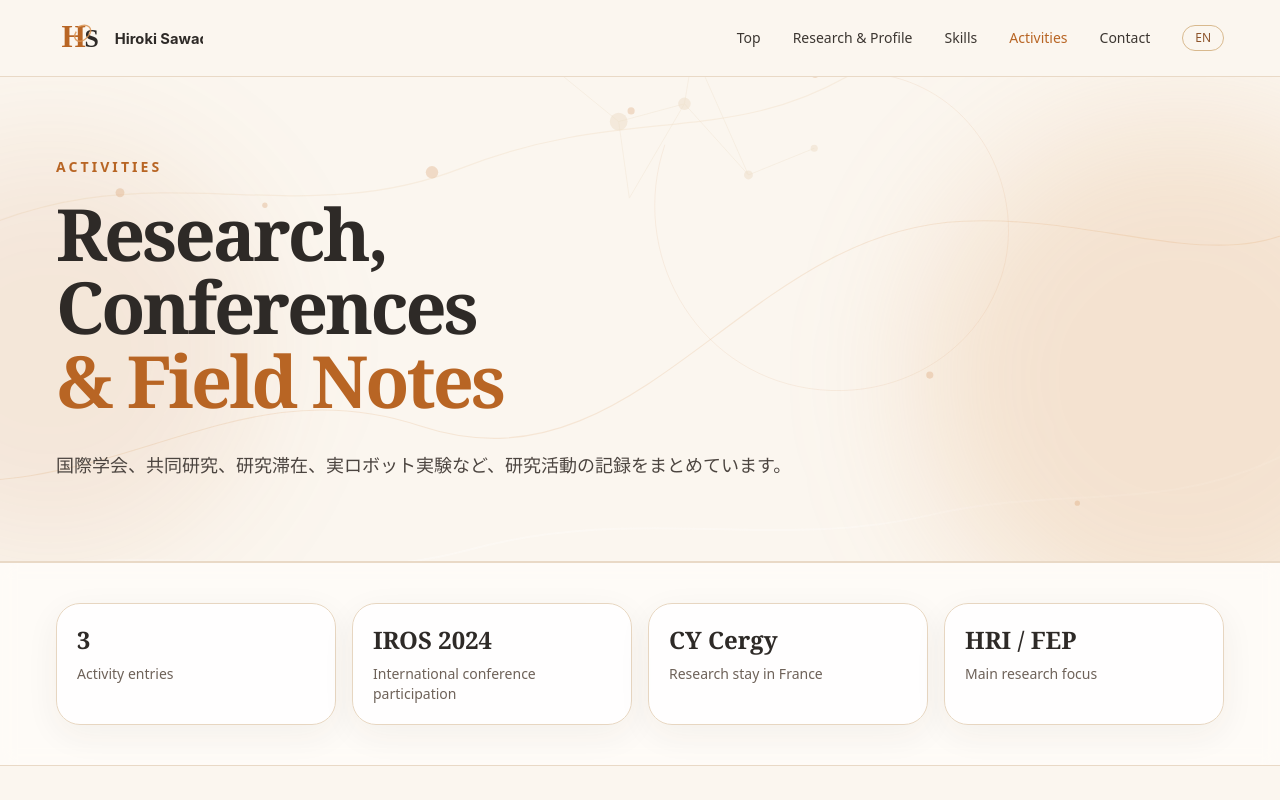
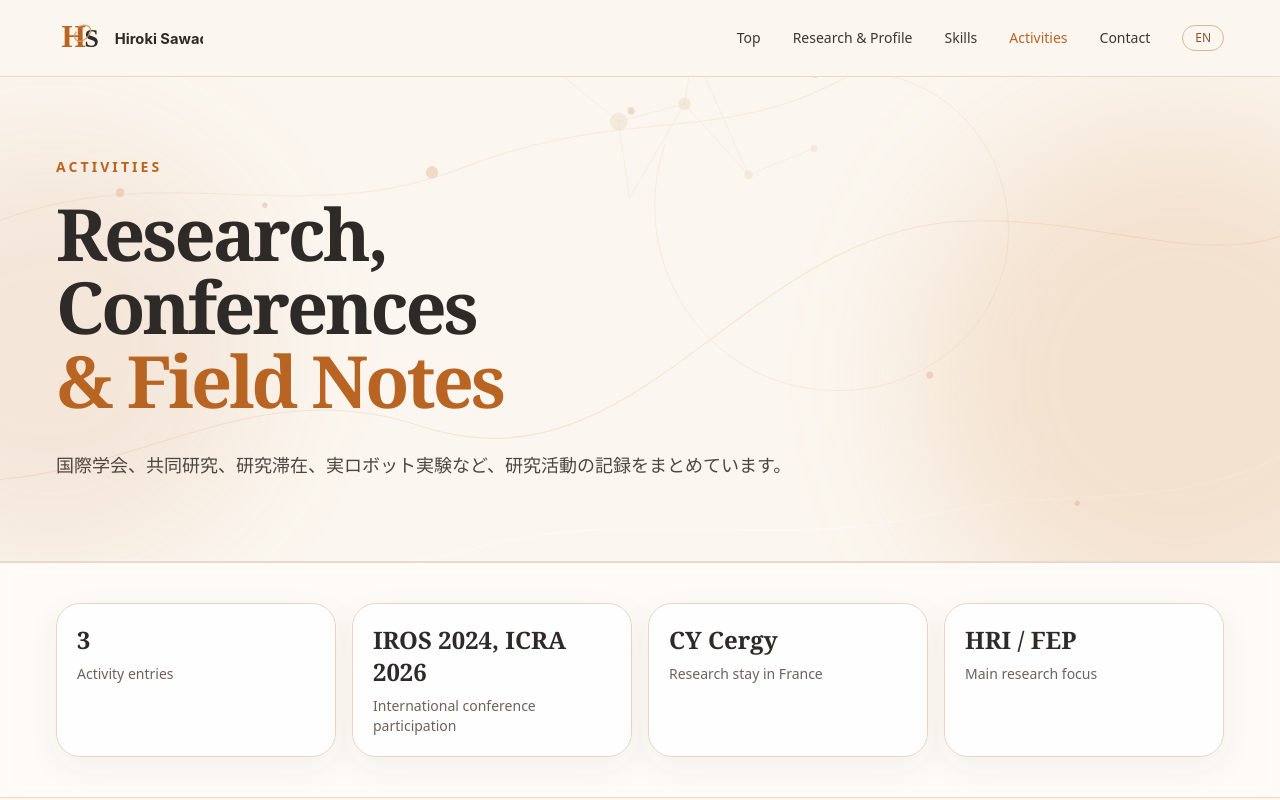
Before and after one commit to hiroki-oist/PersonalWebsite, a Next.js app: page /activities in a window 1280 px wide. Shown: the top 800 px of the page. Built offline with nearby package versions, Linux system fonts and the light colour scheme.

Commit message:
Added ICRA 2026

```diff
--- a/app/activities/page.js
+++ b/app/activities/page.js
@@ -154,7 +154,7 @@ function ActivityOverview({ count }) {
       label: "Activity entries",
     },
     {
-      value: "IROS 2024",
+      value: "IROS 2024, ICRA 2026",
       label: "International conference participation",
     },
     {
```
